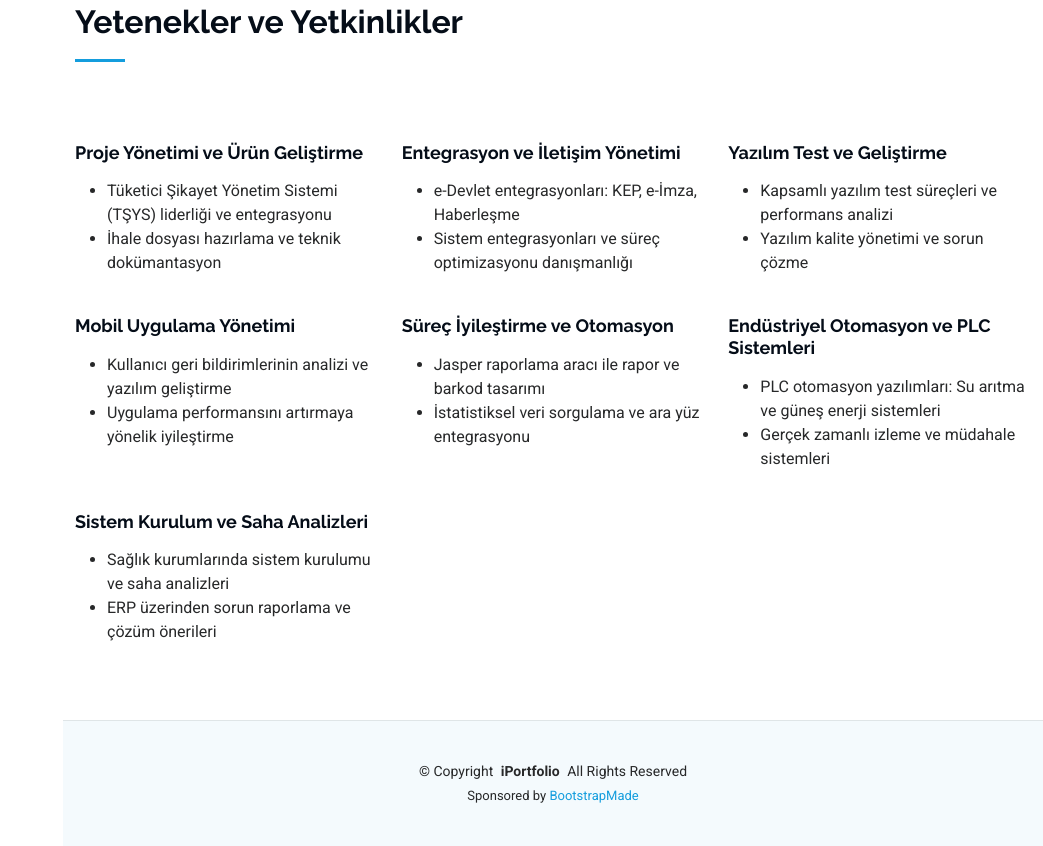
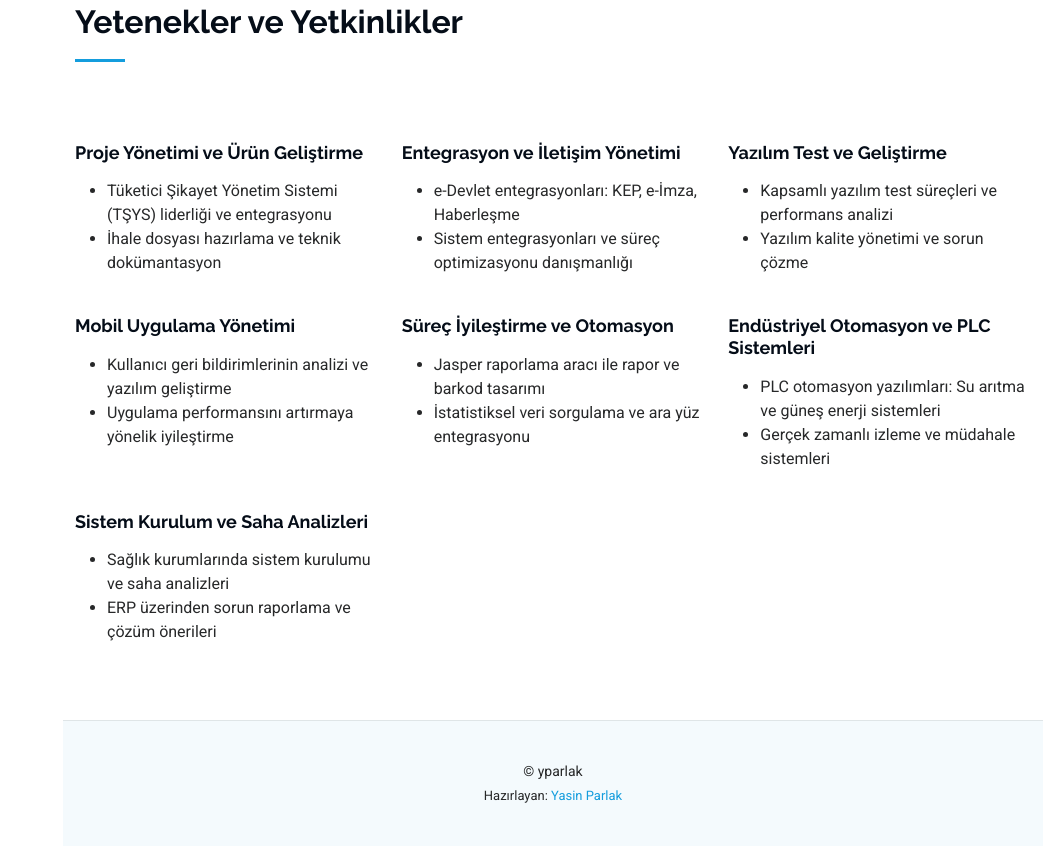
Before and after one commit to ysnparlak06/yparlak, a plain HTML site: page index.html in a window 1280 px wide. Shown: the part 5511-6357 px from the top of the page, without its empty margins (237-1280 px from the left). Drawn offline with Linux system fonts and the light colour scheme.

Commit message:
altda birşey değişti

```diff
--- a/index.html
+++ b/index.html
@@ -542,7 +542,7 @@
 
     <div class="container">
       <div class="copyright text-center ">
-        <p>© <span>Copyright</span> <strong class="px-1 sitename">iPortfolio</strong> <span>All Rights Reserved</span>
+        <p>© <span>yparlak</span>
         </p>
       </div>
       <div class="credits">
@@ -550,7 +550,7 @@
         <!-- You can delete the links only if you've purchased the pro version. -->
         <!-- Licensing information: https://bootstrapmade.com/license/ -->
         <!-- Purchase the pro version with working PHP/AJAX contact form: [buy-url] -->
-        Sponsored by <a href="https://bootstrapmade.com/">BootstrapMade</a>
+        Hazırlayan: <a href="https://yparlak.com/">Yasin Parlak</a>
       </div>
     </div>
 
```
Also changed, not shown: 1 other file.
